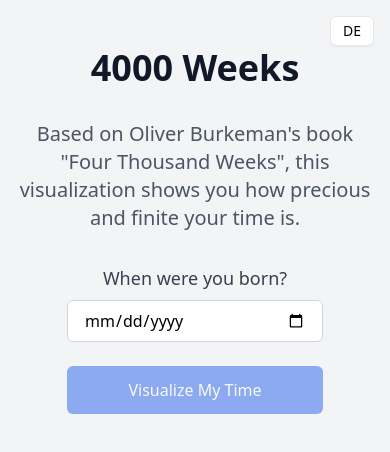
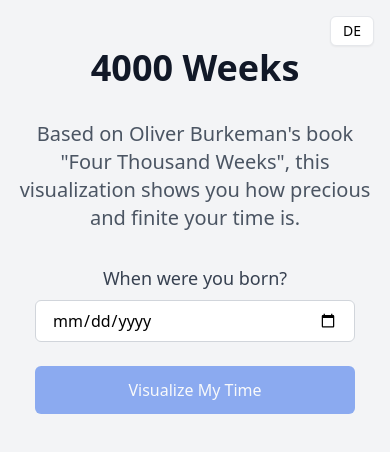
Before and after one commit to michaeldiestelberg/4000-weeks, a React (Vite) app: page / in a window 390 px wide. Shown: the top 452 px of the page. Built offline with nearby package versions, Linux system fonts and the light colour scheme.

Commit message:
Improve responsive layout for small screens

```diff
--- a/src/App.jsx
+++ b/src/App.jsx
@@ -191,7 +191,7 @@
                   value={birthdate}
                   onChange={(e) => validateAndSetDate(e.target.value)}
                   max={new Date().toISOString().split('T')[0]}
-                  className="w-64 px-4 py-2 border border-gray-300 rounded-md"
+                  className="block w-full max-w-xs mx-auto px-4 py-2 border border-gray-300 rounded-md"
                 />
                 {dateError && (
                   <p className="text-red-500 text-sm mt-1">{t.dateError}</p>
@@ -199,7 +199,7 @@
               </div>
               <button
                 onClick={handleVisualize}
-                className="w-64 bg-blue-600 text-white px-6 py-3 rounded-md hover:bg-blue-700 disabled:opacity-50 disabled:cursor-not-allowed"
+                className="block w-full max-w-xs mx-auto bg-blue-600 text-white px-6 py-3 rounded-md hover:bg-blue-700 disabled:opacity-50 disabled:cursor-not-allowed"
                 disabled={!birthdate || dateError}
               >
                 {t.visualizeButton}
@@ -215,12 +215,12 @@
   const t = translations[language];
 
   return (
-    <div className="h-screen bg-gray-100 flex flex-col p-8">
+    <div className="h-screen bg-gray-100 flex flex-col p-4 sm:p-6 lg:p-8">
       <LanguageToggle />
       <div className="flex-1 flex flex-col space-y-3 min-h-0">
         <div className="bg-white rounded-lg shadow-lg">
           <div
-            className="p-3 flex justify-between items-center cursor-pointer hover:bg-gray-50"
+            className="p-3 flex flex-col gap-2 sm:flex-row sm:items-center sm:justify-between cursor-pointer hover:bg-gray-50"
             onClick={() => setIsPanelOpen(!isPanelOpen)}
           >
             <div className="flex items-center">
@@ -235,7 +235,7 @@
                 setView('landing');
                 window.history.pushState({}, '', window.location.pathname);
               }}
-              className="px-3 py-2 text-gray-600 hover:text-gray-900"
+              className="px-3 py-2 text-gray-600 hover:text-gray-900 self-start sm:self-auto"
             >
               {t.back}
             </button>
```
